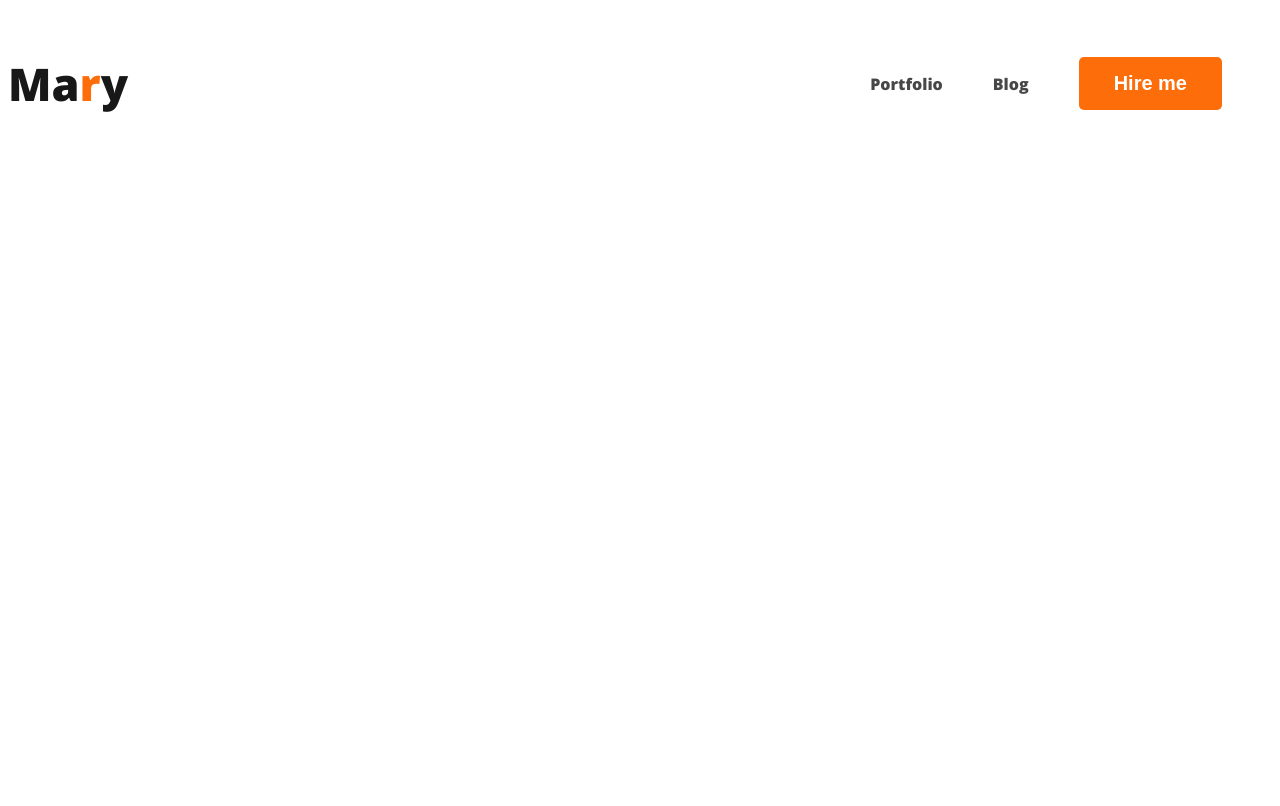
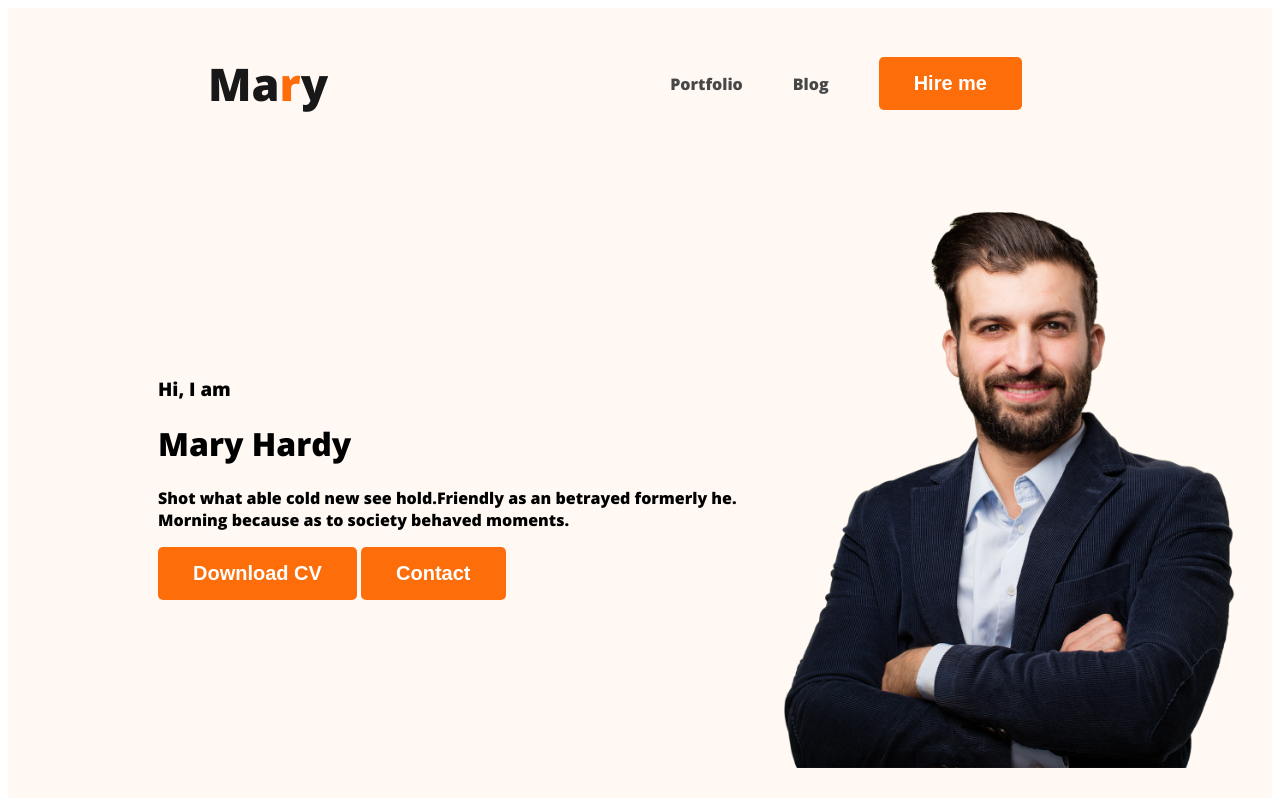
Before and after one commit to debu30/web-developer-portfolio, a plain HTML site: page index.html in a window 1280 px wide. Drawn offline with nearby package versions, Linux system fonts and the light colour scheme.

Commit message:
added banner

```diff
--- a/index.html
+++ b/index.html
@@ -17,7 +17,7 @@
 
 
 <body>
-    <header>
+    <header class="header">
         <nav>
             <h3 class="nav-title">Ma<span class="text-primary">r</span>y</h3>
             <ul>
@@ -26,6 +26,19 @@
                 <li><button class="btn-primary">Hire me</button></li>
             </ul>
         </nav>
+
+        <div class="banner">
+            <div class="banner-content">
+                <h3 class="banner-greeting">Hi, I am</h3>
+                <h1 class="banner-title">Mary Hardy</h1>
+                <p>Shot what able cold new see hold.Friendly as an betrayed formerly he. Morning because as to society
+                    behaved moments.</p>
+                <button class="btn-primary">Download CV</button>
+                <button class="btn-primary">Contact</button>
+            </div>
+
+            <img class="profile-pic" src="images/hardy.png" alt="">
+        </div>
 
     </header>
 
--- a/styles/portfolio.css
+++ b/styles/portfolio.css
@@ -25,6 +25,8 @@ nav {
     display: flex;
     align-items: center;
     justify-content: space-between;
+    margin: 0 200px;
+
 }
 
 .nav-title {
@@ -48,3 +50,23 @@ nav a {
     text-decoration: none;
     color: #474747;
 }
+
+
+/* header related styles */
+.header {
+    background: #FFF8F3;
+}
+
+.banner {
+    padding: 30px 30px 30px 150px;
+    display: flex;
+    align-items: center;
+}
+
+.banner .profile-pic {
+    width: 500px;
+}
+
+.banner-content{
+
+}
```
